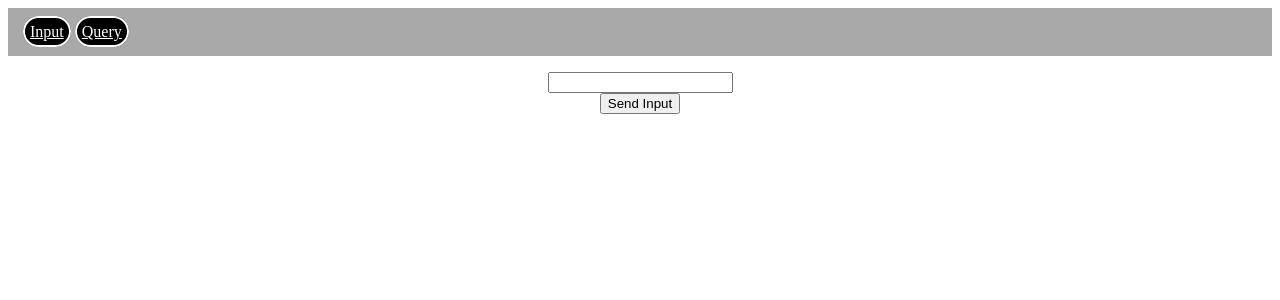
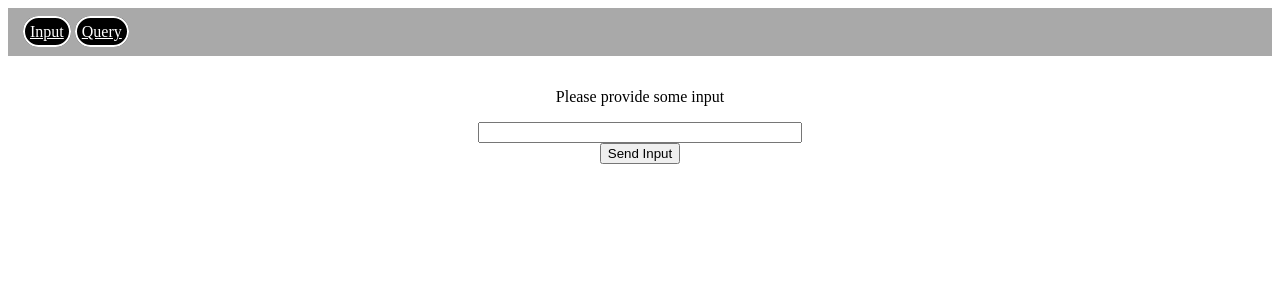
Before and after one commit to primepiplup/TaPAS, a SvelteKit app in the folder client/: page / in a window 1280 px wide. Shown: the top 300 px of the page. Built offline with nearby package versions, Linux system fonts and the light colour scheme.

Commit message:
text and css change

```diff
--- a/client/src/routes/+page.svelte
+++ b/client/src/routes/+page.svelte
@@ -19,6 +19,7 @@
 </script>
 
 <div>
+  <p>Please provide some input</p>
   <input type="text" class="center" bind:value on:keydown={e => { if(e.key == "Enter") {sendInput()} } }>
   <br/>
   <button on:click={ sendInput } class="center">Send Input</button>
@@ -33,4 +34,8 @@
     padding-top: 1em;
     text-align: center;
   }
+
+  input {
+    width: 25%;
+  }
 </style>
```
